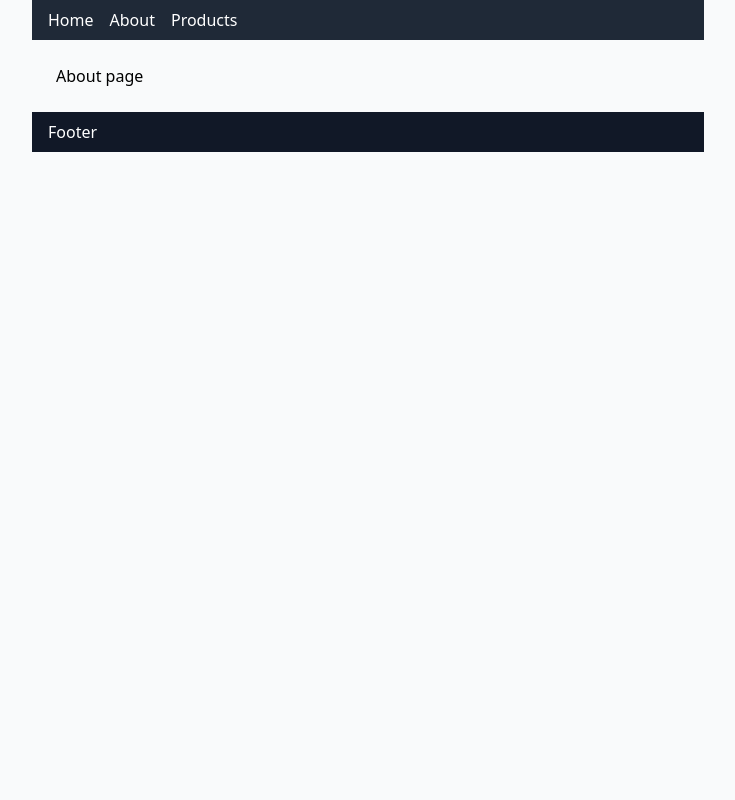
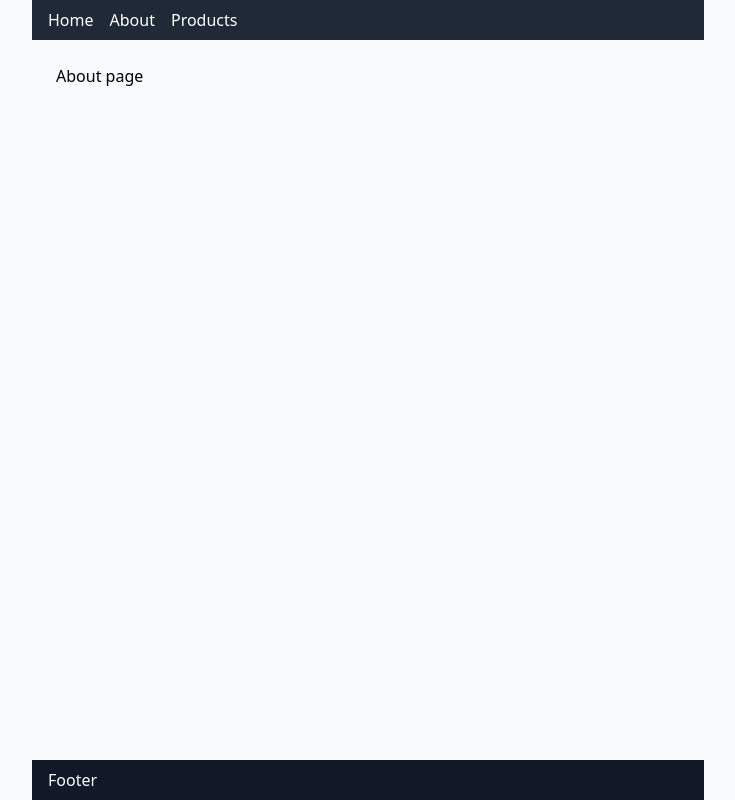
Before and after one commit to MJanowskiDev/nowoczeny-frontend-nexts, a Next.js app: page /about in a window 1280 px wide. Shown: the whole page, without its empty margins (272-1007 px from the left). Built offline with nearby package versions, Linux system fonts and the light colour scheme.

Commit message:
Added layout component

```diff
--- /dev/null
+++ b/components/Layout.tsx
@@ -0,0 +1,17 @@
+import { Footer } from "./Footer";
+import { Header } from "./Header";
+import { ReactNode } from "react";
+
+interface LayoutProps {
+  children: ReactNode;
+}
+
+export const Layout = ({ children }: LayoutProps) => {
+  return (
+    <div className="flex flex-col min-h-screen">
+      <Header />
+      <div className="flex-grow">{children}</div>
+      <Footer />
+    </div>
+  );
+};
--- a/pages/_app.tsx
+++ b/pages/_app.tsx
@@ -2,12 +2,15 @@
 import type { AppProps } from "next/app";
 import { QueryClient, QueryClientProvider } from "react-query";
 
+import { Layout } from "../components/Layout";
 const client = new QueryClient();
 
 function MyApp({ Component, pageProps }: AppProps) {
   return (
     <QueryClientProvider client={client}>
-      <Component {...pageProps} />
+      <Layout>
+        <Component {...pageProps} />
+      </Layout>
     </QueryClientProvider>
   );
 }
--- a/pages/about.tsx
+++ b/pages/about.tsx
@@ -1,15 +1,11 @@
-import { Footer } from "../components/Footer";
-import { Header } from "../components/Header";
 import { Main } from "../components/Main";
 
 const AboutPage = () => {
   return (
     <div>
-      <Header />
       <Main>
         <p>About page</p>
       </Main>
-      <Footer />
     </div>
   );
 };
--- a/pages/index.tsx
+++ b/pages/index.tsx
@@ -1,5 +1,3 @@
-import { Footer } from "../components/Footer";
-import { Header } from "../components/Header";
 import { ProductDetails } from "../components/Product";
 import { Main } from "../components/Main";
 
@@ -24,11 +22,9 @@
 const Home = () => {
   return (
     <div className="flex flex-col min-h-screen">
-      <Header />
       <Main>
         <ProductDetails data={DATA} />
       </Main>
-      <Footer />
     </div>
   );
 };
```
